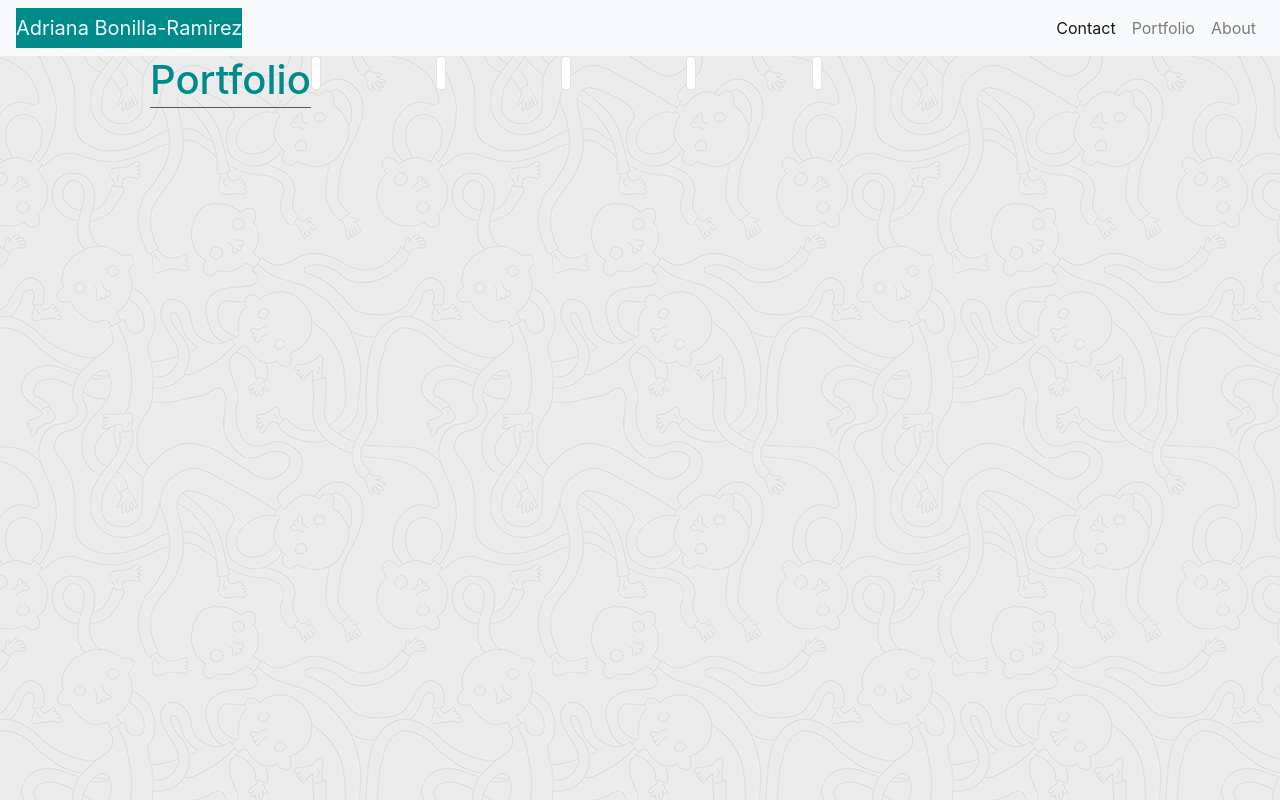
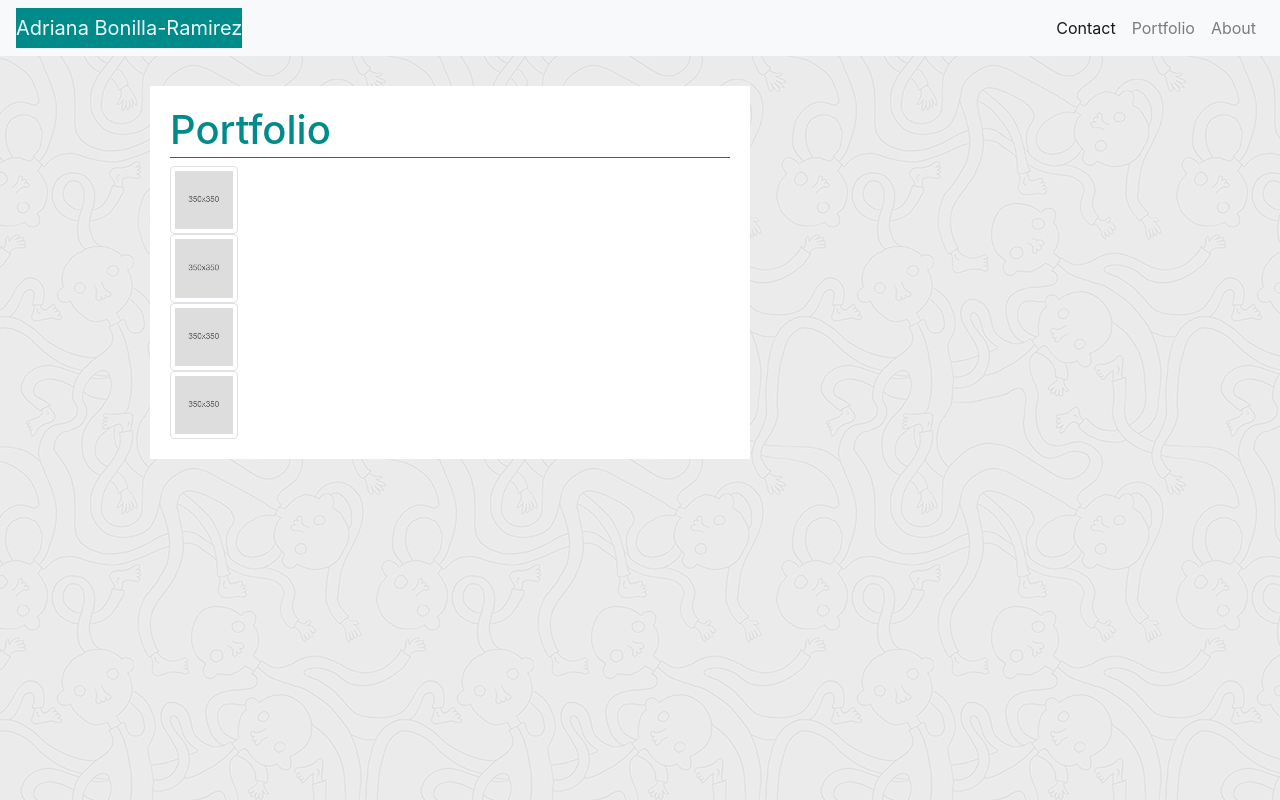
Before and after one commit to adrianalbr/responsive-portfolio, a plain HTML site: page portfolio.html in a window 1280 px wide. Drawn offline with nearby package versions, Linux system fonts and the light colour scheme.

Commit message:
added portfolio placeholders

```diff
--- a/CSS/style.css
+++ b/CSS/style.css
@@ -9,7 +9,6 @@ body {
 .wrapper {
   /* Box-model */
 
-  /* Positioning */
   justify-content: flex-start;
   display: flex;
   margin-left: 150px;
@@ -43,6 +42,15 @@ h1 {
 .img-thumbnail {
   float: left;
   margin-right: 10px;
+
+
+.imageholder{
+    float: right;
+    margin-right: 10px;
+    padding: 100px;
+    margin-bottom: 100px;
+  }
+
 }
 
 @media only screen and (max-width: 767px) {
--- a/portfolio.html
+++ b/portfolio.html
@@ -15,22 +15,6 @@
       integrity="sha384-JcKb8q3iqJ61gNV9KGb8thSsNjpSL0n8PARn9HuZOnIxN0hoP+VmmDGMN5t9UJ0Z"
       crossorigin="anonymous"
     />
-
-    <script
-      src="https://code.jquery.com/jquery-3.5.1.slim.min.js"
-      integrity="sha384-DfXdz2htPH0lsSSs5nCTpuj/zy4C+OGpamoFVy38MVBnE+IbbVYUew+OrCXaRkfj"
-      crossorigin="anonymous"
-    ></script>
-    <script
-      src="https://cdn.jsdelivr.net/npm/popper.js@1.16.1/dist/umd/popper.min.js"
-      integrity="sha384-9/reFTGAW83EW2RDu2S0VKaIzap3H66lZH81PoYlFhbGU+6BZp6G7niu735Sk7lN"
-      crossorigin="anonymous"
-    ></script>
-    <script
-      src="https://stackpath.bootstrapcdn.com/bootstrap/4.5.2/js/bootstrap.min.js"
-      integrity="sha384-B4gt1jrGC7Jh4AgTPSdUtOBvfO8shuf57BaghqFfPlYxofvL8/KUEfYiJOMMV+rV"
-      crossorigin="anonymous"
-    ></script>
 
     <link rel="stylesheet" type="text/css" href="css/style.css">
 
@@ -63,55 +47,64 @@
 
   <body>
 
-  <div class="wrapper">
-
-    <h1>Portfolio</h1>
+  <!-- <div class="wrapper"> -->
 
 
+    <div class="wrapper">
+      <div class="aboutMe">
+        <h1>Portfolio</h1>
         <div class="row">
-      <div class="col-md-3">
-        <img src="" alt="placeholder" class="img-thumbnail">
+
+          <div class="col-md-2">
+            <img src="Assets/Images/placeholder350.jpeg" class="img-thumbnail" alt="Image for portfolio">
           </div>
+
         </div>
 
         <div class="row">
-      <div class="col-md-3">
-        <img src="" alt="placeholder" class="img-thumbnail">
+
+          <div class="col-md-2">
+            <img src="Assets/Images/placeholder350.jpeg" class="img-thumbnail" alt="Image for portfolio">
           </div>
+
         </div>
 
         <div class="row">
-      <div class="col-md-3">
-        <img src="" alt="placeholder" class="img-thumbnail">
+
+          <div class="col-md-2">
+            <img src="Assets/Images/placeholder350.jpeg" class="img-thumbnail" alt="Image for portfolio">
           </div>
+
         </div>
 
         <div class="row">
-      <div class="col-md-3">
-        <img src="" alt="placeholder" class="img-thumbnail">
-      </div>
+
+          <div class="col-md-2">
+            <img src="Assets/Images/placeholder350.jpeg" class="img-thumbnail" alt="Image for portfolio">
           </div>
 
-    <div class="row">
-      <div class="col-md-3">
-        <img src="" alt="placeholder" class="img-thumbnail">
+        </div>
+
       </div>
     </div>
 
 
+        <script
+        src="https://code.jquery.com/jquery-3.5.1.slim.min.js"
+        integrity="sha384-DfXdz2htPH0lsSSs5nCTpuj/zy4C+OGpamoFVy38MVBnE+IbbVYUew+OrCXaRkfj"
+        crossorigin="anonymous"
+      ></script>
+      <script
+        src="https://cdn.jsdelivr.net/npm/popper.js@1.16.1/dist/umd/popper.min.js"
+        integrity="sha384-9/reFTGAW83EW2RDu2S0VKaIzap3H66lZH81PoYlFhbGU+6BZp6G7niu735Sk7lN"
+        crossorigin="anonymous"
+      ></script>
+      <script
+        src="https://stackpath.bootstrapcdn.com/bootstrap/4.5.2/js/bootstrap.min.js"
+        integrity="sha384-B4gt1jrGC7Jh4AgTPSdUtOBvfO8shuf57BaghqFfPlYxofvL8/KUEfYiJOMMV+rV"
+        crossorigin="anonymous"
+      ></script>
 
-  </div>
-    <script src="" async defer></script>
   </body>
+
 </html>
-
-
-<div id="white background" wdth>
-<div class="row">
-  <div class="col-2"><img></img></div>
-  <div class="col-2"></div>
-  <div class="col-2"></div>
-  <div class="col-2"></div>
-  <div class="col-2"></div>
-</div>
-</div>
```
Also changed, not shown: Assets/Images/Placeholder150.png (added), Assets/Images/placeholder350.jpeg (added). Lines whose indentation alone changed are shown as unchanged.
